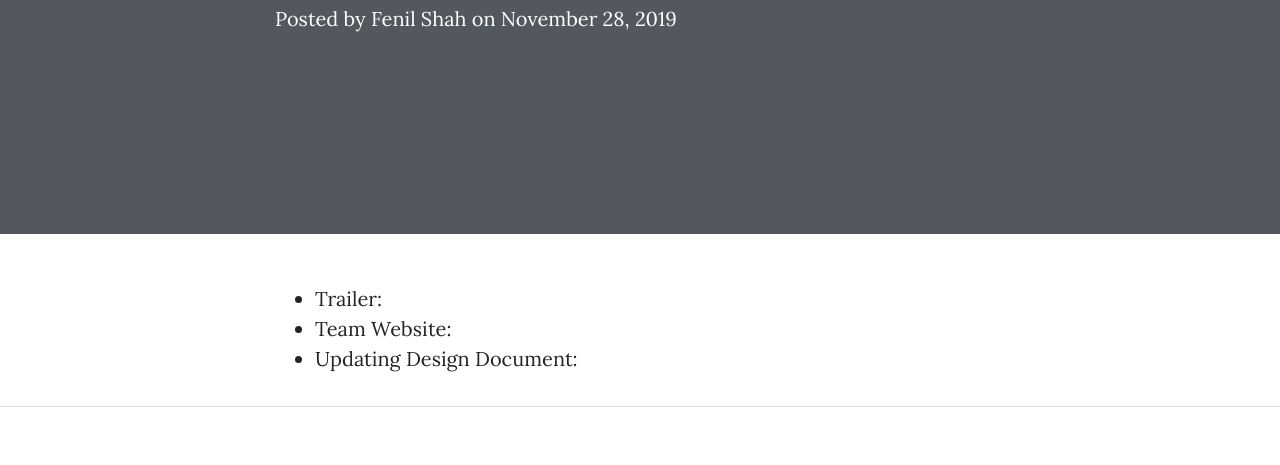
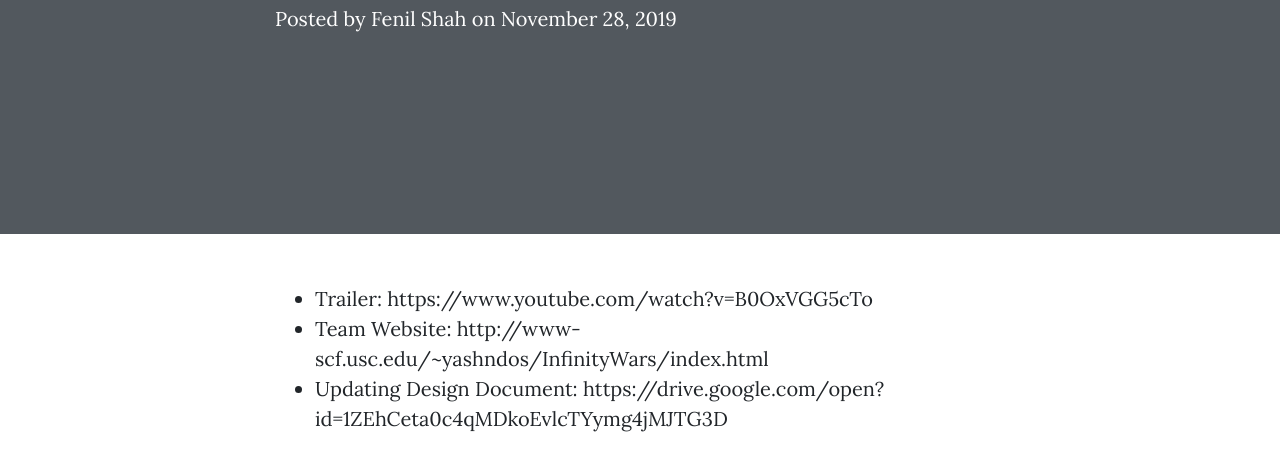
Before and after one commit to xr-games-infinitywar/xr-games-infinitywar.github.io, a website: page post11.html in a window 1280 px wide. Shown: the part 335-800 px from the top of the page. Drawn offline with nearby package versions, Linux system fonts and the light colour scheme.

Commit message:
Update post11.html

```diff
--- a/post11.html
+++ b/post11.html
@@ -76,9 +76,9 @@
       <div class="row">
         <div class="col-lg-8 col-md-10 mx-auto">
           <ul>
-            <li> Trailer: </li>
-            <li> Team Website: </li>
-            <li> Updating Design Document: </li>
+            <li> Trailer: <a href="https://www.youtube.com/watch?v=B0OxVGG5cTo"> https://www.youtube.com/watch?v=B0OxVGG5cTo</a></li>
+            <li> Team Website: <a href="http://www-scf.usc.edu/~yashndos/InfinityWars/index.html"> http://www-scf.usc.edu/~yashndos/InfinityWars/index.html</a></li>
+            <li> Updating Design Document: <a href="https://drive.google.com/open?id=1ZEhCeta0c4qMDkoEvlcTYymg4jMJTG3D">https://drive.google.com/open?id=1ZEhCeta0c4qMDkoEvlcTYymg4jMJTG3D</a></li>
           </ul>
 
 
```
